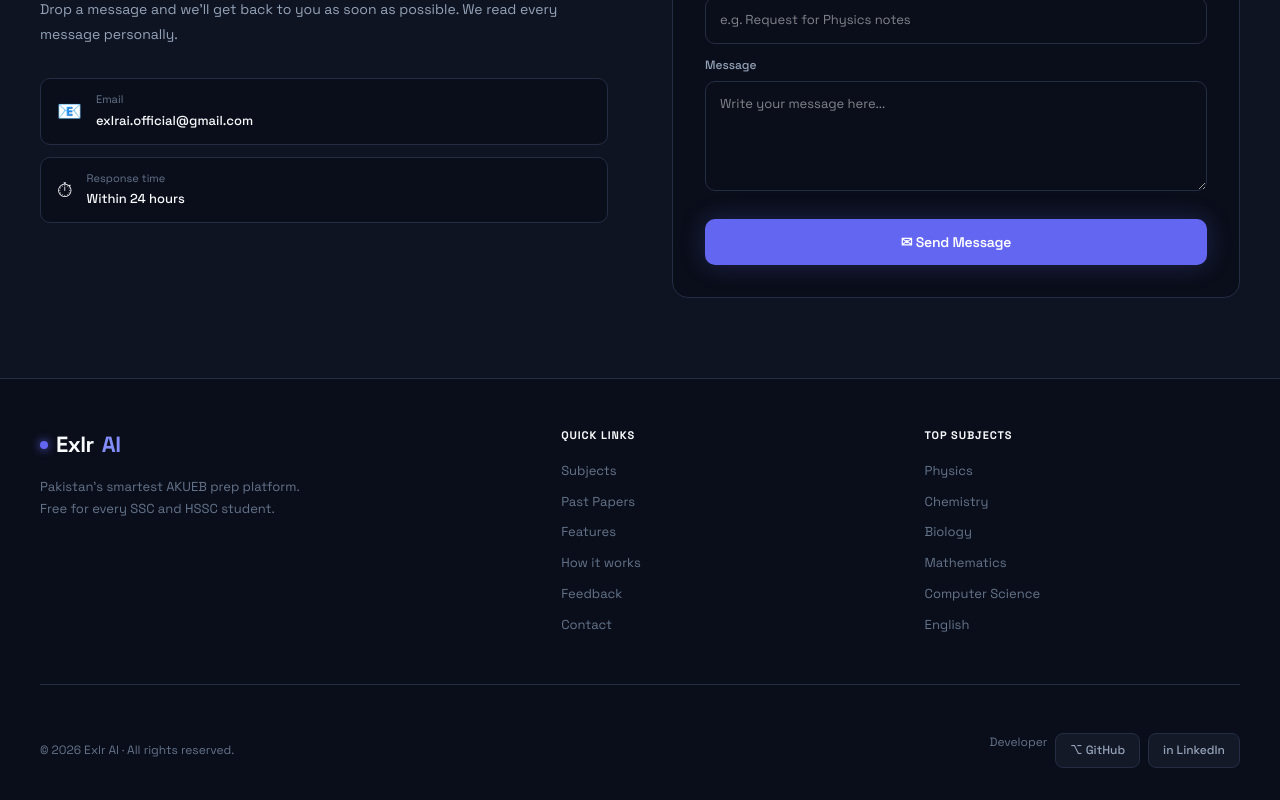
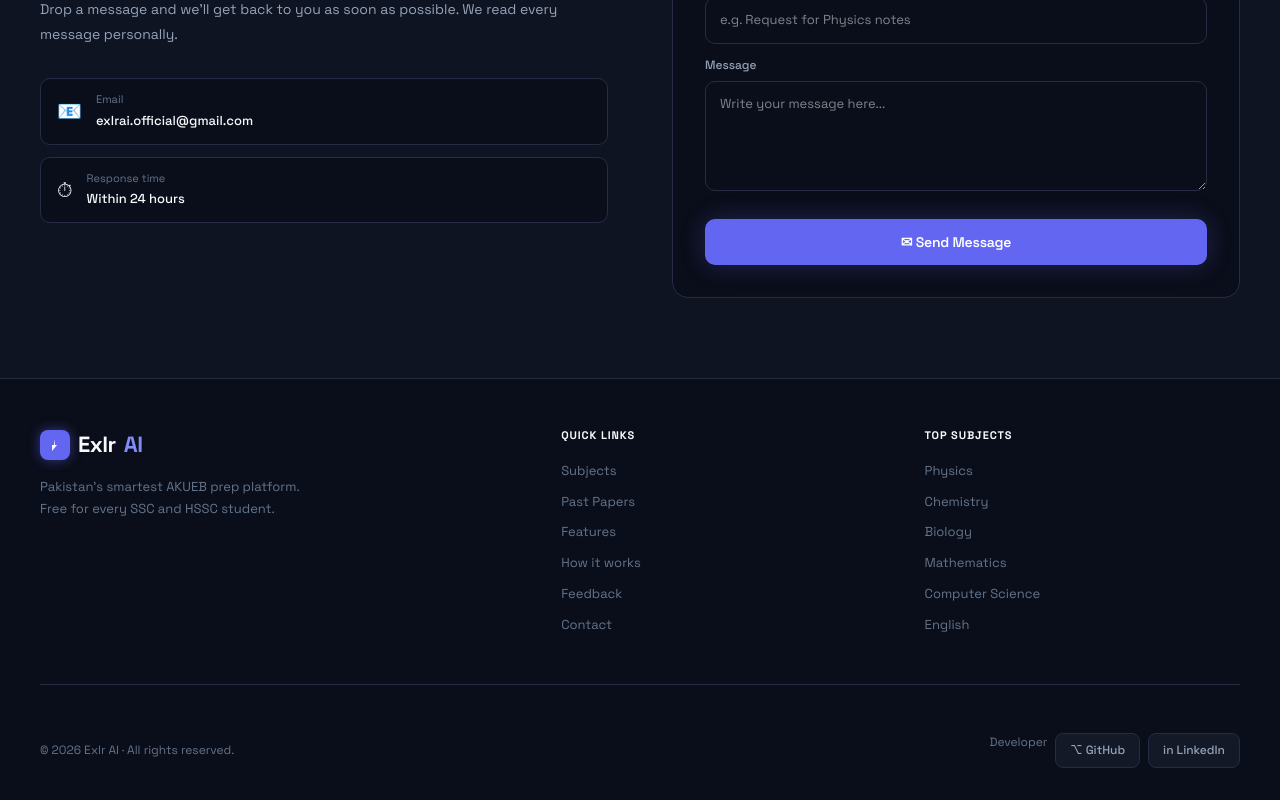
Before and after one commit to FarihaKarim12/exlr-ai, a Next.js app: page / in a window 1280 px wide. Shown: the part 2989-3789 px from the top of the page. Built offline with nearby package versions, Linux system fonts and the light colour scheme.

Commit message:
Update Footer.tsx

```diff
--- a/components/Footer.tsx
+++ b/components/Footer.tsx
@@ -33,14 +33,19 @@
               fontSize: 22, fontWeight: 700, letterSpacing: '-0.5px',
               display: 'flex', alignItems: 'center', gap: 8, marginBottom: 14,
             }}>
-              <span style={{
-                width: 8, height: 8, borderRadius: '50%',
-                background: '#6366f1',
-                boxShadow: '0 0 10px #6366f1',
-                display: 'inline-block',
-              }} />
-              <span style={{ color: '#f8fafc' }}>Exlr</span>
-              <span style={{ color: '#818cf8' }}>AI</span>
+              <div style={{
+            width: 30, height: 30, borderRadius: 8,
+            background: '#6366f1',
+            boxShadow: '0 0 12px #6366f180',
+            display: 'flex', alignItems: 'center', justifyContent: 'center',
+            flexShrink: 0,
+          }}>
+            <svg width="16" height="16" viewBox="0 0 16 16" fill="none">
+              <polygon points="7,2 7,8 10,8 5,14 5,8 8,8" fill="white"/>
+            </svg>
+          </div>
+          <span style={{ color: '#f8fafc' }}>Exlr</span>
+          <span style={{ color: '#818cf8' }}>AI</span>
             </a>
             <p style={{ fontSize: 13, color: '#64748b', lineHeight: 1.7, maxWidth: 260 }}>
               Pakistan's smartest AKUEB prep platform. Free for every SSC and HSSC student.
```
